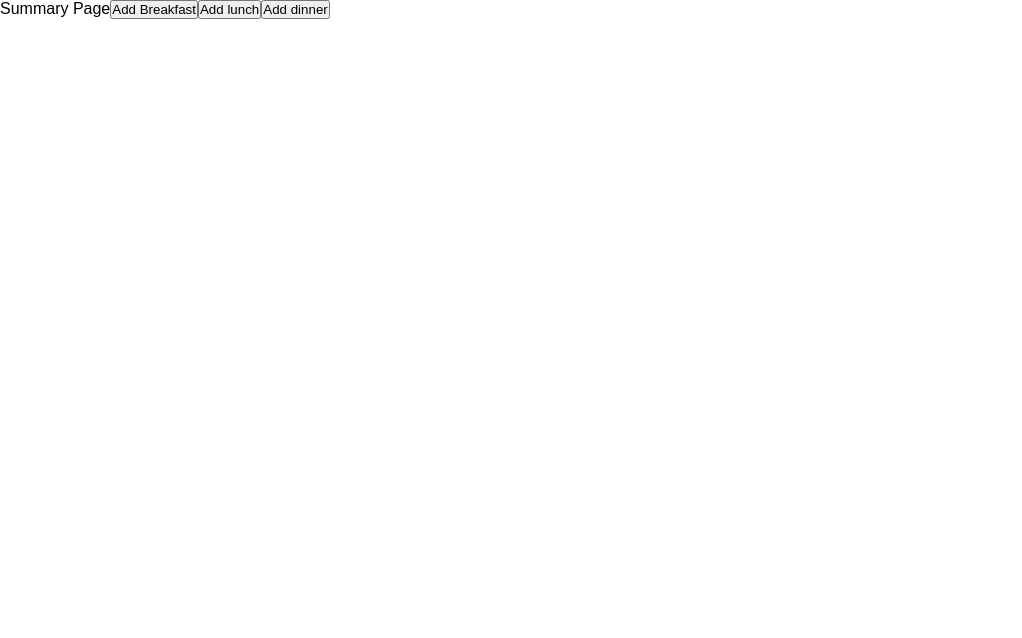
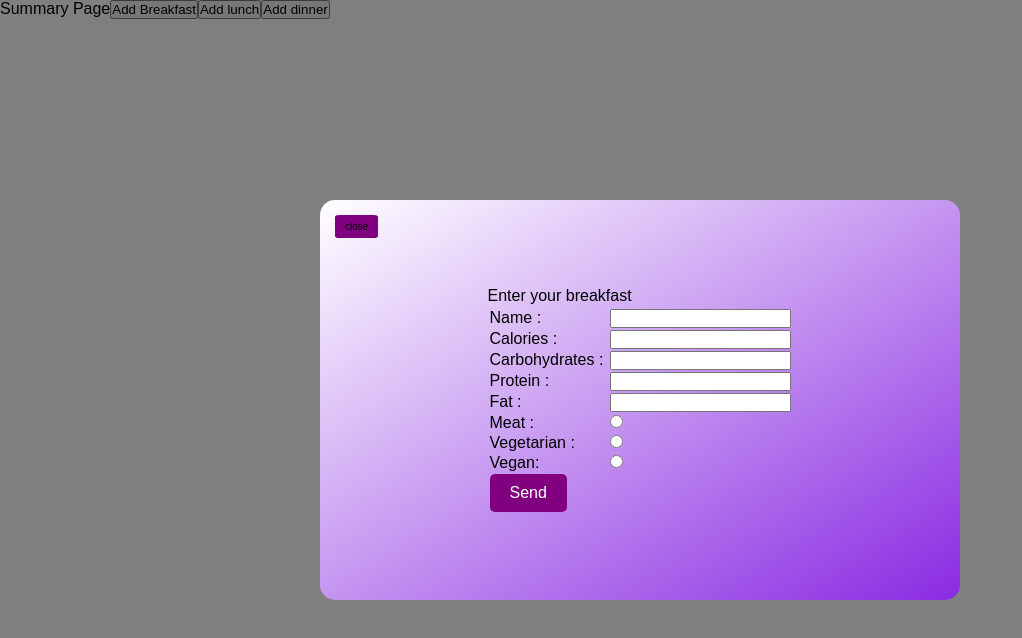
Before and after one commit to pndroa/trackingapp, a Next.js app: page /dashboard/summary in a window 1280 px wide. Both pictures are taken after a click on the button "Add Breakfast". Shown: the top 638 px of the page, without its empty margins (0-1022 px from the left). Built offline with nearby package versions, Linux system fonts and the light colour scheme.

Commit message:
overlay for meal registration

```diff
--- a/package.json
+++ b/package.json
@@ -16,6 +16,8 @@
     "@fortawesome/free-brands-svg-icons": "^6.5.2",
     "@prisma/client": "^5.14.0",
     "@radix-ui/react-slot": "^1.0.2",
+    "ag-grid-community": "^31.3.2",
+    "ag-grid-react": "^31.3.2",
     "bcrypt": "^5.1.1",
     "class-variance-authority": "^0.7.0",
     "clsx": "^2.1.1",
--- a/src/components/Summary/Summary.jsx
+++ b/src/components/Summary/Summary.jsx
@@ -1,28 +1,117 @@
+'use client';
+import React, { useState } from 'react';
+import styles from './Summary.module.css';
+import { AgGridReact } from 'ag-grid-react'; // React Data Grid Component
+
+
+
 const Summary = () => {
+  const [showOverlay, setShowOverlay] = useState(false);  //overlay false till button clicked
+  const [chooseMeal, setChooseMeal] = useState("noMeal");
+
+  //make popup visible
+  const mealSelected = (meal) => {
+    setShowOverlay(true), // when true overlay is seen
+      setChooseMeal(meal)
+  }
+
+  //make popup visible
+  const closePage = () => {
+    setShowOverlay(false) // when false overlay is invisible
+  }
+
+
   return (
     <div>
       Summary Page
-      <button
-        onClick={() => {
-          alert("Add your breakfast")
-        }}
-      >
+      <button onClick={() => { mealSelected('breakfast') }}>
         Add Breakfast
       </button>
-      <button
-        onClick={() => {
-          alert("Add your lunch")
-        }}
-      >
+
+      <button onClick={() => { mealSelected('lunch') }}>
         Add lunch
       </button>
-      <button
-        onClick={() => {
-          alert("Add your dinner")
-        }}
-      >
+
+      <button onClick={() => { mealSelected('dinner') }}>
         Add dinner
       </button>
+
+      {showOverlay && (
+        <div className={styles.overlay}>
+          <div className={styles.text}>
+            <form method="post" action="">
+              <button type="close" class={styles.button} onClick={() => closePage()}>
+                close
+              </button>
+              <div className={styles.tables}>
+
+                <div className={styles.headline}>Enter your {chooseMeal}</div>
+                <div>
+                  <table>
+                    <thead><tr><th></th></tr></thead>
+                    <tbody>
+                      <tr>
+                        <td>
+                          <label className={styles.label} for="textbox">Name :</label>
+                          <input type="text" id="textbox" name="textbox"></input>
+                        </td>
+                      </tr>
+                      <tr>
+                        <td>
+                          <label className={styles.label} for="textbox">Calories :</label>
+                          <input type="text" id="textbox" name="textbox"></input>
+                        </td>
+                      </tr>
+                      <tr>
+                        <td>
+                          <label className={styles.label} for="textbox">Carbohydrates :</label>
+                          <input type="text" id="textbox" name="textbox"></input>
+                        </td>
+                      </tr>
+                      <tr>
+                        <td>
+                          <label className={styles.label} for="textbox">Protein :</label>
+                          <input type="text" id="textbox" name="textbox"></input>
+                        </td>
+                      </tr>
+                      <tr>
+                        <td>
+                          <label className={styles.label} for="textbox">Fat :</label>
+                          <input type="text" id="textbox" name="textbox"></input>
+                        </td>
+                      </tr>
+                      <tr>
+                        <td>
+                          <label className={styles.label} for="textbox">Meat :</label>
+                          <input type="radio" id="Fleisch" name="options" class="radio-button"></input>
+                        </td>
+                      </tr>
+                      <tr>
+                        <td>
+                          <label className={styles.label} for="textbox">Vegetarian :</label>
+                          <input type="radio" id="Vegetarisch" name="options" class="radio-button"></input>
+                        </td>
+                      </tr>
+                      <tr>
+                        <td>
+                          <label className={styles.label} for="textbox">Vegan:</label>
+                          <input type="radio" id="Vegan" name="options" class="radio-button"></input>
+                        </td>
+                      </tr>
+                    </tbody>
+                    <tfoot>
+                      <tr>
+                        <td>
+                          <button type="submit" class={styles.sendButton}>Send</button>
+                        </td>
+                      </tr>
+                    </tfoot>
+                  </table>
+                </div>
+              </div>
+            </form>
+          </div>
+        </div>)}
     </div>
   )
 }
--- /dev/null
+++ b/src/components/Summary/Summary.module.css
@@ -0,0 +1,73 @@
+ .overlay{
+  position: fixed; /* Sit on top of the page content */
+  display: flex;
+  flex-wrap: wrap;
+  width: 100%;
+  height: 100%;
+  top: 0;
+  left: 0;
+  right: 0;
+  bottom: 0;
+  background-color: rgba(0,0,0,0.5); /* Black background with opacity */
+  z-index: 2; /* Specify a stack order in case you're using a different order for other elements */
+  align-content: center;
+  justify-content: center;
+  }
+
+
+.text{
+    border-radius: 15px;
+    border-color: black;
+    background-color: white;
+    width: 50%;
+    height: 50%;
+    display: flex;
+    flex-wrap: wrap;
+    justify-content: center;
+    align-content: center;
+    position: relative;
+    background: linear-gradient(to bottom right, #ffffff, #8a2be2);
+  }
+
+
+  .tables{
+    display: flex;
+    flex-direction: column;
+    justify-content: space-evenly;
+    align-content: flex-start;
+  }
+
+  .headline{
+    justify-content: center;
+  }
+
+  .label{
+    min-width: 120px;
+    display: inline-block;
+  }
+
+  .sendButton {
+    padding: 10px 20px;
+    background-color: purple;
+    color: #fff;
+    border: none;
+    border-radius: 5px;
+    cursor: pointer;
+    font-size: 16px;
+}
+.sendButton:hover {
+    background-color: #0056b3;
+}
+
+.button {
+  padding: 6px 10px;
+  background-color: purple;
+  color: black;
+  border: none;
+  border-radius: 10%;
+  cursor: pointer;
+  font-size: 10px;
+  position: absolute;
+  top: 15px;
+  left: 15px;
+}
```
Also changed, not shown: 1 other file (tests, documents, lock files or other folders).
